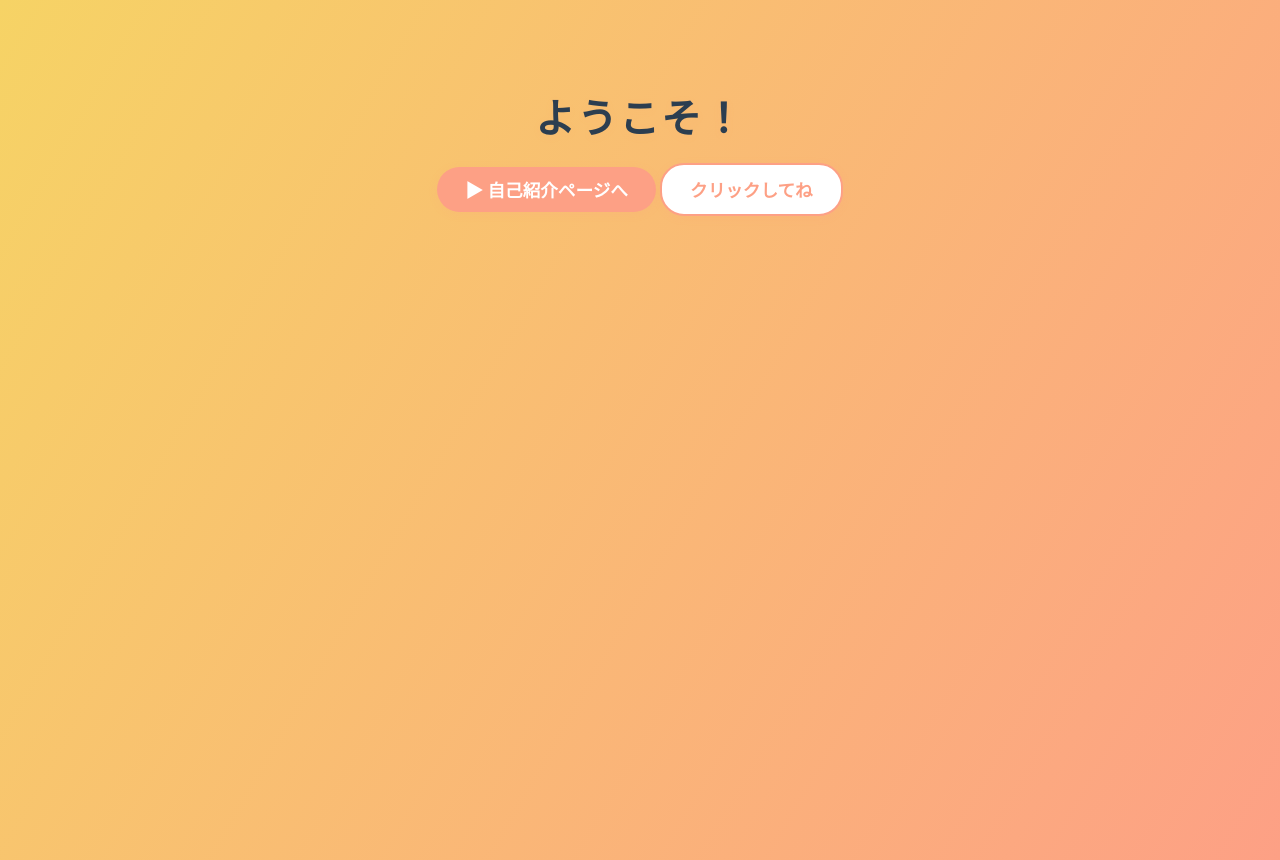
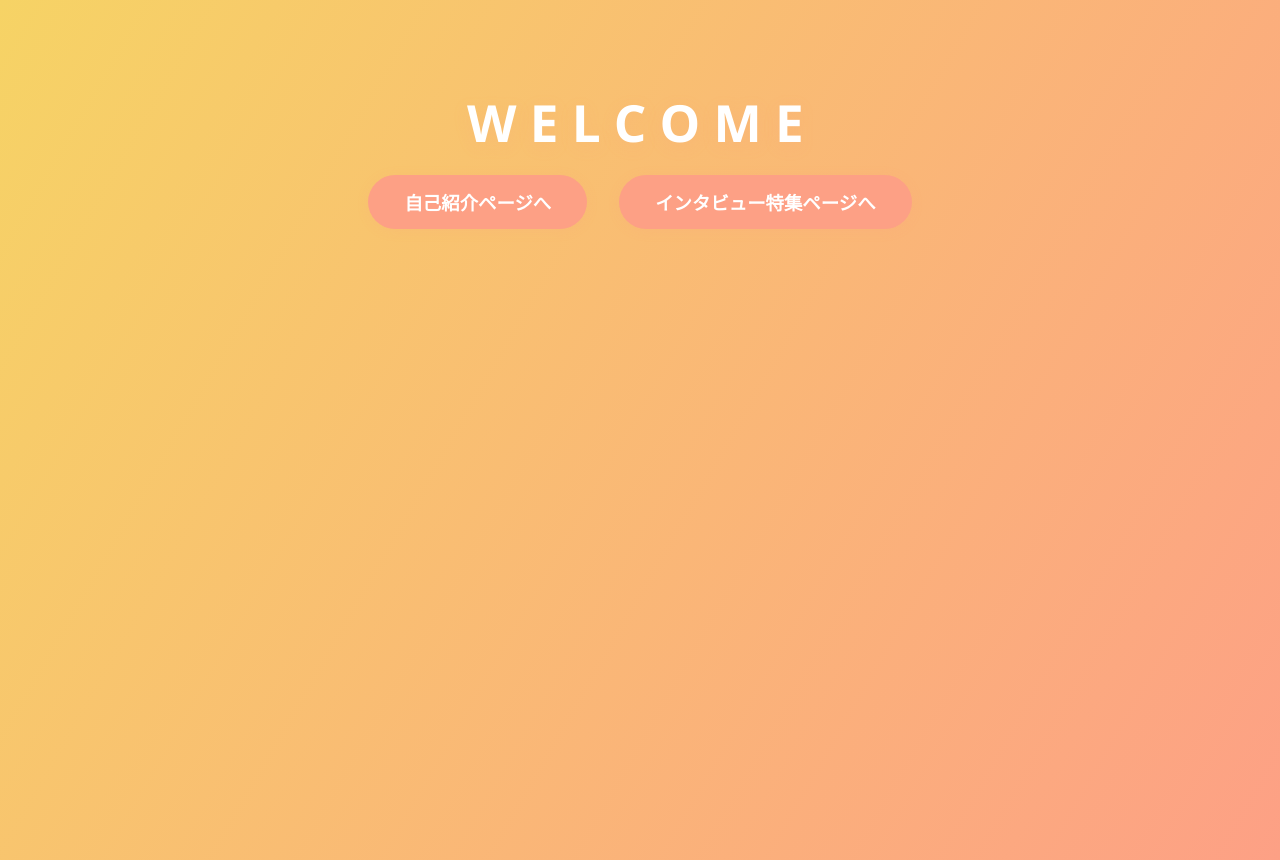
Before and after one commit to Lanitia/Uni_web, a plain HTML site: page index.html in a window 1280 px wide. Drawn offline with Linux system fonts and the light colour scheme.

Commit message:
ウェルカムを豪華に

```diff
--- a/index.html
+++ b/index.html
@@ -6,9 +6,11 @@
   <link rel="stylesheet" href="style.css">
 </head>
 <body>
-  <h1>ようこそ！</h1>
-  <a href="about.html" class="about-link">▶ 自己紹介ページへ</a>
-  <button id="btn">クリックしてね</button>
+  <h1 id="welcome-title">WELCOME</h1>
+  <div class="top-link-buttons">
+    <a href="about.html" class="top-link-btn">自己紹介ページへ</a>
+    <a href="interviews.html" class="top-link-btn">インタビュー特集ページへ</a>
+  </div>
 
   <script src="script.js"></script>
 </body>
--- a/script.js
+++ b/script.js
@@ -1,3 +1,32 @@
-document.getElementById("btn").addEventListener("click", function () {
-    alert("JavaScriptがちゃんと動いています！");
+// WELCOMEアニメーション
+window.addEventListener('DOMContentLoaded', () => {
+  const title = document.getElementById('welcome-title');
+  if (!title) return;
+  const text = title.textContent;
+  title.textContent = '';
+  for (let i = 0; i < text.length; i++) {
+    const span = document.createElement('span');
+    span.textContent = text[i];
+    span.className = 'welcome-char';
+    span.style.opacity = 0;
+    span.style.display = 'inline-block';
+    span.style.transform = 'translateY(30px)';
+    title.appendChild(span);
+  }
+  const chars = title.querySelectorAll('.welcome-char');
+  chars.forEach((span, i) => {
+    setTimeout(() => {
+      span.animate([
+        { opacity: 0, transform: 'translateY(30px)' },
+        { opacity: 1, transform: 'translateY(0)' }
+      ], {
+        duration: 500,
+        fill: 'forwards',
+        easing: 'ease-out',
+        delay: 0
+      });
+      span.style.opacity = 1;
+      span.style.transform = 'translateY(0)';
+    }, i * 120);
   });
+});
--- a/style.css
+++ b/style.css
@@ -60,3 +60,39 @@ button:hover {
   border: 2px solid #f6d365;
   transform: translateY(-2px) scale(1.04);
 }
+
+.top-link-buttons {
+  display: flex;
+  justify-content: center;
+  gap: 32px;
+  margin-bottom: 32px;
+}
+
+.top-link-btn {
+  display: inline-block;
+  padding: 14px 36px;
+  background: #fda085;
+  color: #fff;
+  border-radius: 28px;
+  text-decoration: none;
+  font-weight: bold;
+  font-size: 1.15rem;
+  box-shadow: 0 2px 12px rgba(253,160,133,0.15);
+  transition: background 0.2s, color 0.2s, transform 0.2s;
+  border: none;
+}
+
+.top-link-btn:hover {
+  background: #f6d365;
+  color: #fda085;
+  transform: translateY(-2px) scale(1.04);
+}
+
+.welcome-char {
+  font-size: 3.2rem;
+  font-weight: 900;
+  color: #fff;
+  letter-spacing: 0.18em;
+  text-shadow: 0 4px 16px rgba(253,160,133,0.18);
+  margin: 0 2px;
+}
```
